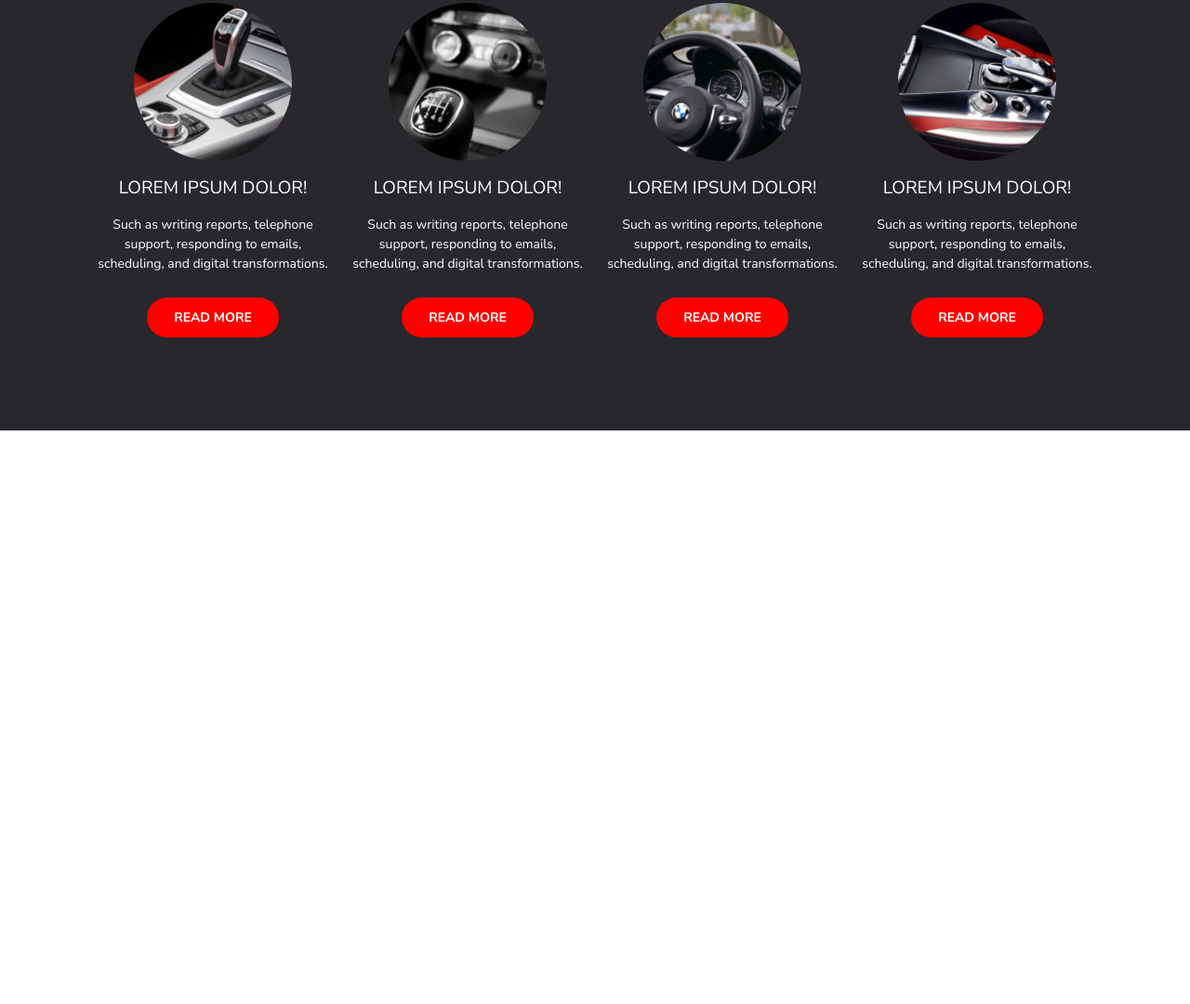
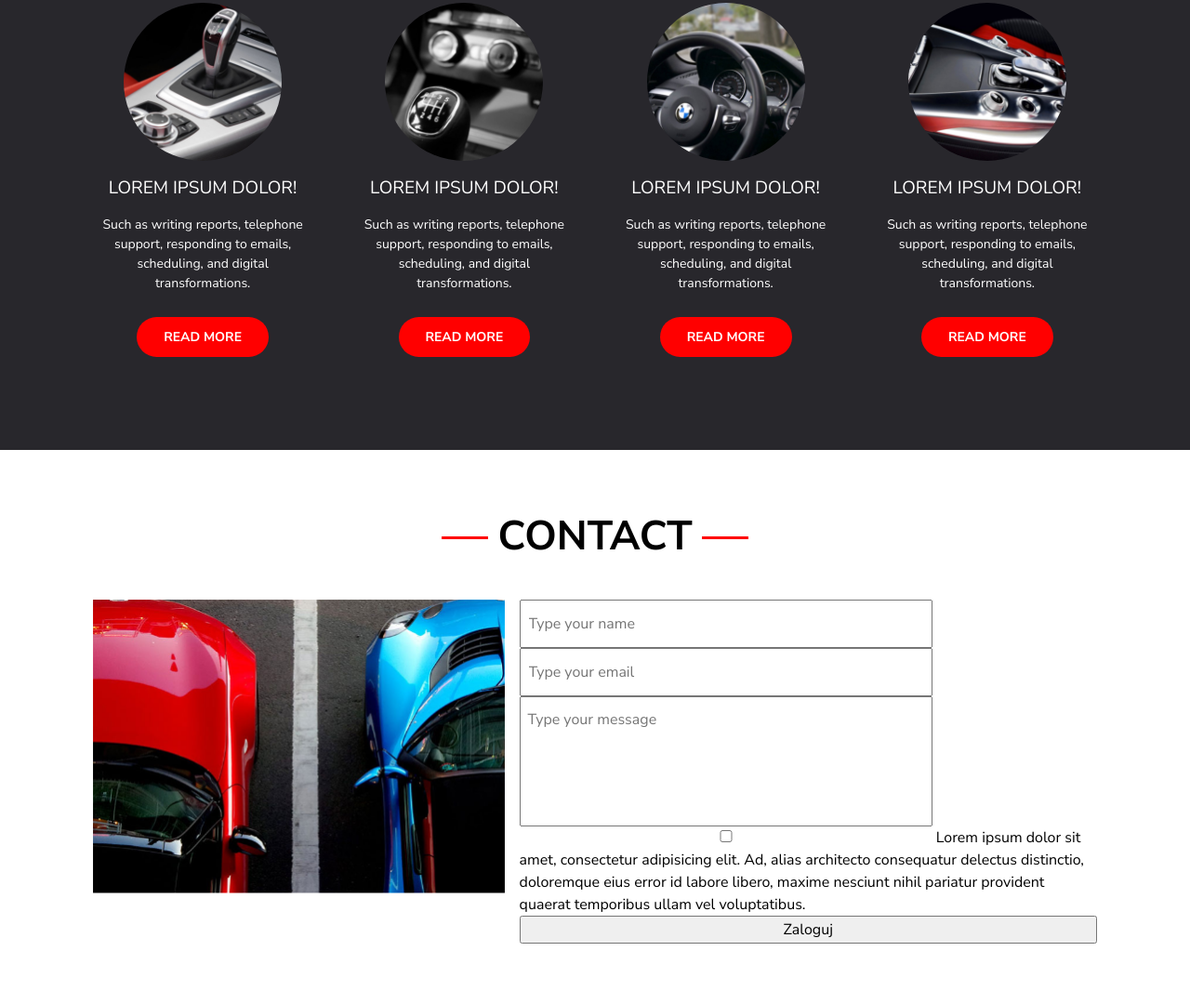
Before and after one commit to PiotrSierant/CarSharing, a plain HTML site: page index.html in a window 1280 px wide. Shown: the part 1714-2794 px from the top of the page at 93% size. Before the commit the page ends 2177 px from the top, so only its background shows below. Drawn offline with nearby package versions, Linux system fonts and the light colour scheme.

Commit message:
contact section

```diff
--- a/css/style.css
+++ b/css/style.css
@@ -208,6 +208,21 @@ a:not([class]) {
     transform: translateX(-50%);
     box-shadow: 0 3px 6px var(--shadow-color);
 }
+.title-section-contact::after, .title-section-contact::before, .title-section::after, .title-section::before, .title-section-service::after, .title-section-service::before {
+    content: '';
+    position: absolute;
+    width: 50px;
+    height: 3px;
+    background-color: var(--base-color-one);
+}
+.title-section::after, .title-section-service::after, .title-section-contact::after {
+    top: 50%;
+    right: -50px;
+}
+.title-section::before,.title-section-service::before, .title-section-contact::before  {
+    top: 50%;
+    left: -50px;
+}
 .blog {
     display: flex;
     justify-content: center;
@@ -224,21 +239,6 @@ a:not([class]) {
     position: relative;
     padding: 0 3px;
     margin-bottom: 35px;
-}
-.title-section::after, .title-section::before {
-    content: '';
-    position: absolute;
-    width: 50px;
-    height: 3px;
-    background-color: var(--base-color-one);
-}
-.title-section::after {
-    top: 50%;
-    right: -50px;
-}
-.title-section::before {
-    top: 50%;
-    left: -50px;
 }
 .container_box {
     display: flex;
@@ -257,14 +257,14 @@ a:not([class]) {
 .blog-title, .service-title {
     text-transform: uppercase;
     font-size: var(--font-size-h3);
+    font-weight: var(--font-weight-regular);
     color: var(--base-color-blog);
-    font-weight: var(--font-weight-regular);
     margin-bottom: 15px;
 }
 .blog-description {
     font-family: var(--font-family-2);
+    font-size: var(--font-size-p-small);
     font-weight: var(--font-weight-light);
-    font-size: var(--font-size-p-small);
     margin-bottom: 26px;
 }
 .blog-link, .service-link {
@@ -294,26 +294,11 @@ a:not([class]) {
 .title-section-service {
     font-size: var(--font-size-h2);
     font-weight: var(--font-weight-bold);
+    color: var(--base-color-two);
     position: relative;
     padding: 0 10px;
     margin-bottom: 75px;
     margin-top: 60px;
-    color: var(--base-color-two);
-}
-.title-section-service::after, .title-section-service::before {
-    content: '';
-    position: absolute;
-    width: 50px;
-    height: 3px;
-    background-color: var(--base-color-one);
-}
-.title-section-service::after {
-    top: 50%;
-    right: -50px;
-}
-.title-section-service::before {
-    top: 50%;
-    left: -50px;
 }
 .service-box {
     display: flex;
@@ -335,3 +320,44 @@ a:not([class]) {
     text-align: center;
     margin-bottom: 26px;
 }
+.service .container_box {
+    gap: 45px;
+}
+.contact .container {
+    display: flex;
+    justify-content: center;
+    align-items: center;
+    flex-direction: column;
+}
+.title-section-contact {
+    font-size: var(--font-size-h2);
+    font-weight: var(--font-weight-bold);
+    position: relative;
+    padding: 0 10px;
+    margin-top: 60px;
+    margin-bottom: 35px;
+}
+.contact .container_box {
+    display: flex;
+    align-items: flex-start;
+    margin-bottom: 65px;
+}
+.contact .container_box form {
+    display: flex;
+    flex-direction: column;
+}
+.form_image {
+    width: 444px;
+    height: 316px;
+}
+input, textarea {
+    width: 444px;
+    padding: 12px 8px;
+}
+textarea {
+    resize: none;
+    height: 140px;
+}
+::placeholder {
+    font-size: var(--font-size-p-big);
+}
--- a/index.html
+++ b/index.html
@@ -133,5 +133,27 @@
             </div>
         </div>
     </section>
+    <section class="contact">
+        <div class="container">
+            <h2 class="title-section-contact">CONTACT</h2>
+            <section class="container_box">
+                <img src="images/Form%20Photo.png" alt="cars" class="form_image">
+                <form action="#" method="post">
+                    <label for="name"></label>
+                    <input type="text" id="name" placeholder="Type your name"/>
+                    <label for="email"></label>
+                    <input type="email" id="email" placeholder="Type your email"/>
+                    <label for="message"></label>
+                    <textarea name="message" id="message" placeholder="Type your message"></textarea>
+                    <label for="checkbox">
+                        <input type="checkbox" id="checkbox">
+                        <span></span>
+                        Lorem ipsum dolor sit amet, consectetur adipisicing elit. Ad, alias architecto consequatur delectus distinctio, doloremque eius error id labore libero, maxime nesciunt nihil pariatur provident quaerat temporibus ullam vel voluptatibus.
+                    </label>
+                    <button type="submit" class="button">Zaloguj</button>
+                </form>
+            </section>
+        </div>
+    </section>
 </body>
 </html>
```
